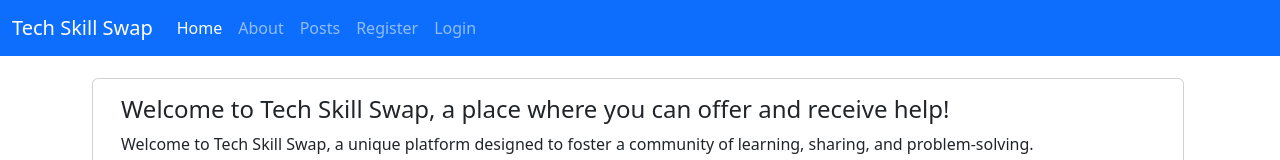
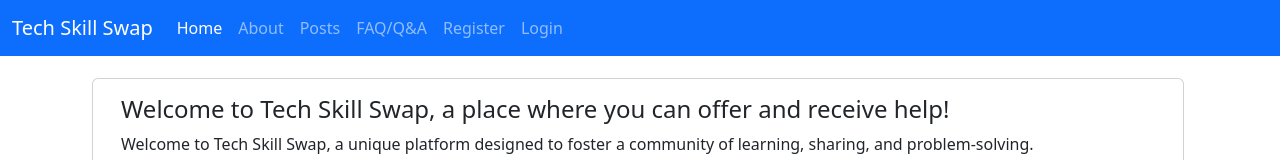
Before and after one commit to zstoimchev/tech-skill-swap, a React (Create React App) app in the folder front-end/: page / in a window 1280 px wide. Shown: the top 160 px of the page. Built offline with nearby package versions, Linux system fonts and the light colour scheme.

Commit message:
moved FAQ section to always on

```diff
--- a/front-end/src/App.js
+++ b/front-end/src/App.js
@@ -125,12 +125,12 @@ class App extends Component {
                                     className={this.state.CurrentPage === POSTS ? 'active' : ''}
                                     onClick={this.SetView.bind(this, {page: POSTS})}
                                     href="">Posts</Nav.Link>
+                                <Nav.Link
+                                    className={this.state.CurrentPage === QNA ? 'active' : ''}
+                                    onClick={this.SetView.bind(this, {page: QNA})}
+                                    href="">FAQ/Q&A</Nav.Link>
 
                                 {this.state.loggedIn && localStorage.getItem('token') ? (<>
-                                        <Nav.Link
-                                            className={this.state.CurrentPage === QNA ? 'active' : ''}
-                                            onClick={this.SetView.bind(this, {page: QNA})}
-                                            href="">FAQ/Q&A</Nav.Link>
                                         <Nav.Link
                                         className={this.state.CurrentPage === ADDPOST ? 'active' : ''}
                                         onClick={this.SetView.bind(this, {page: ADDPOST})}
```
